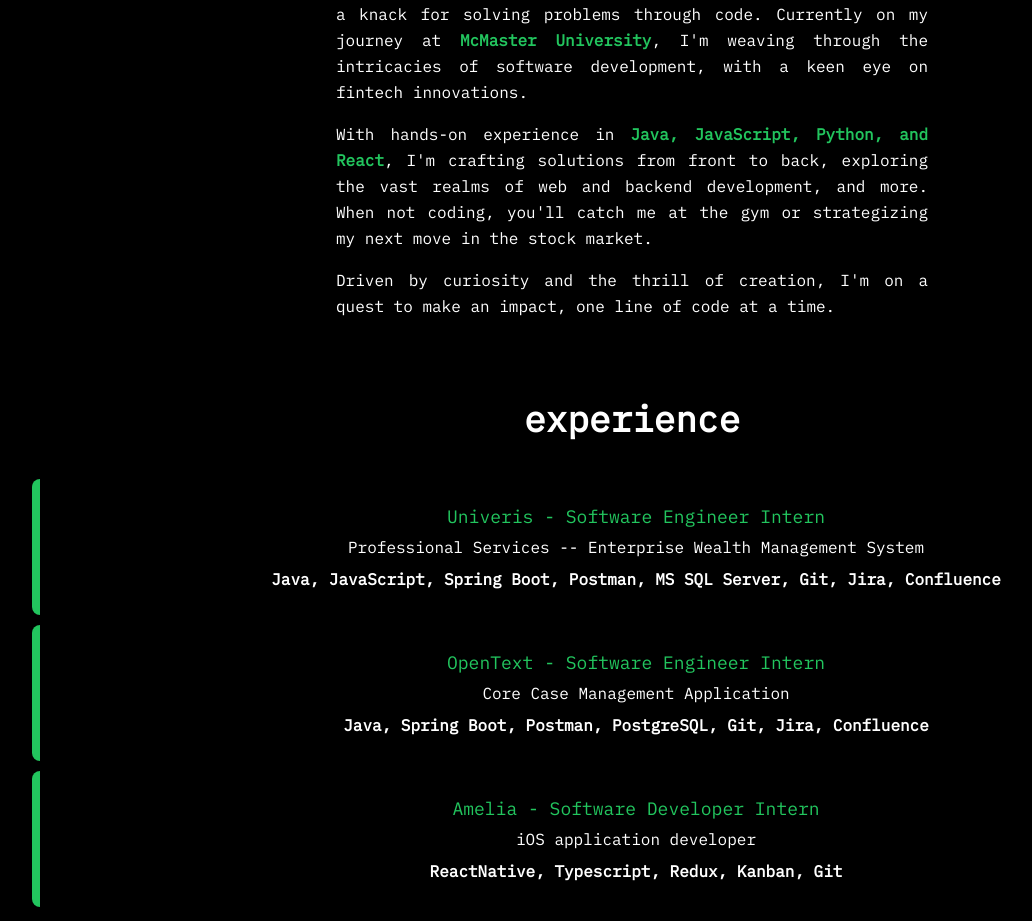
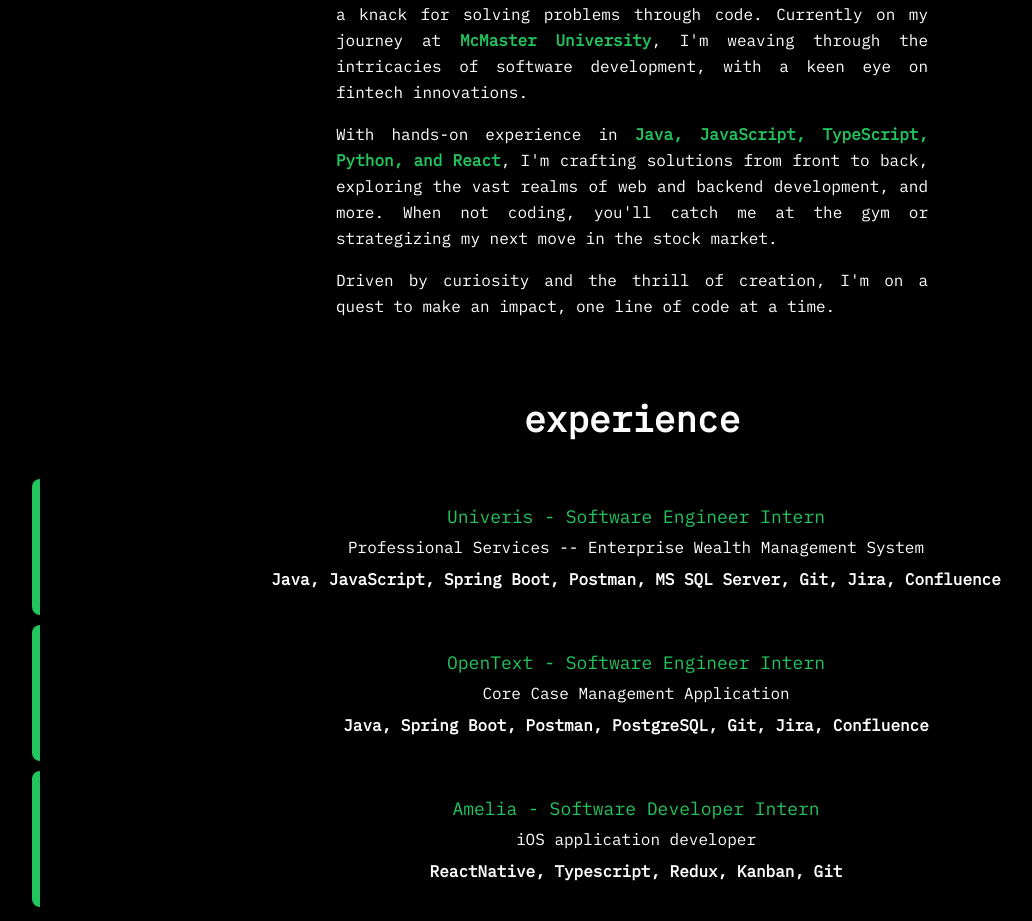
Before and after one commit to Aryanpatel335/PersonalWebsite, a React (Create React App) app: page / in a window 1280 px wide. Shown: the part 1041-1962 px from the top of the page, without its empty margins (8-1040 px from the left). Built offline with nearby package versions, Linux system fonts and the light colour scheme.

Commit message:
typescript in about

```diff
--- a/src/components/About.js
+++ b/src/components/About.js
@@ -29,7 +29,7 @@
         <p className="text-justify leading-relaxed mb-4">
           With hands-on experience in{" "}
           <strong className="text-green">
-            Java, JavaScript, Python, and React
+            Java, JavaScript, TypeScript, Python, and React
           </strong>
           , I'm crafting solutions from front to back, exploring the vast realms
           of web and backend development, and more. When not coding, you'll
```
